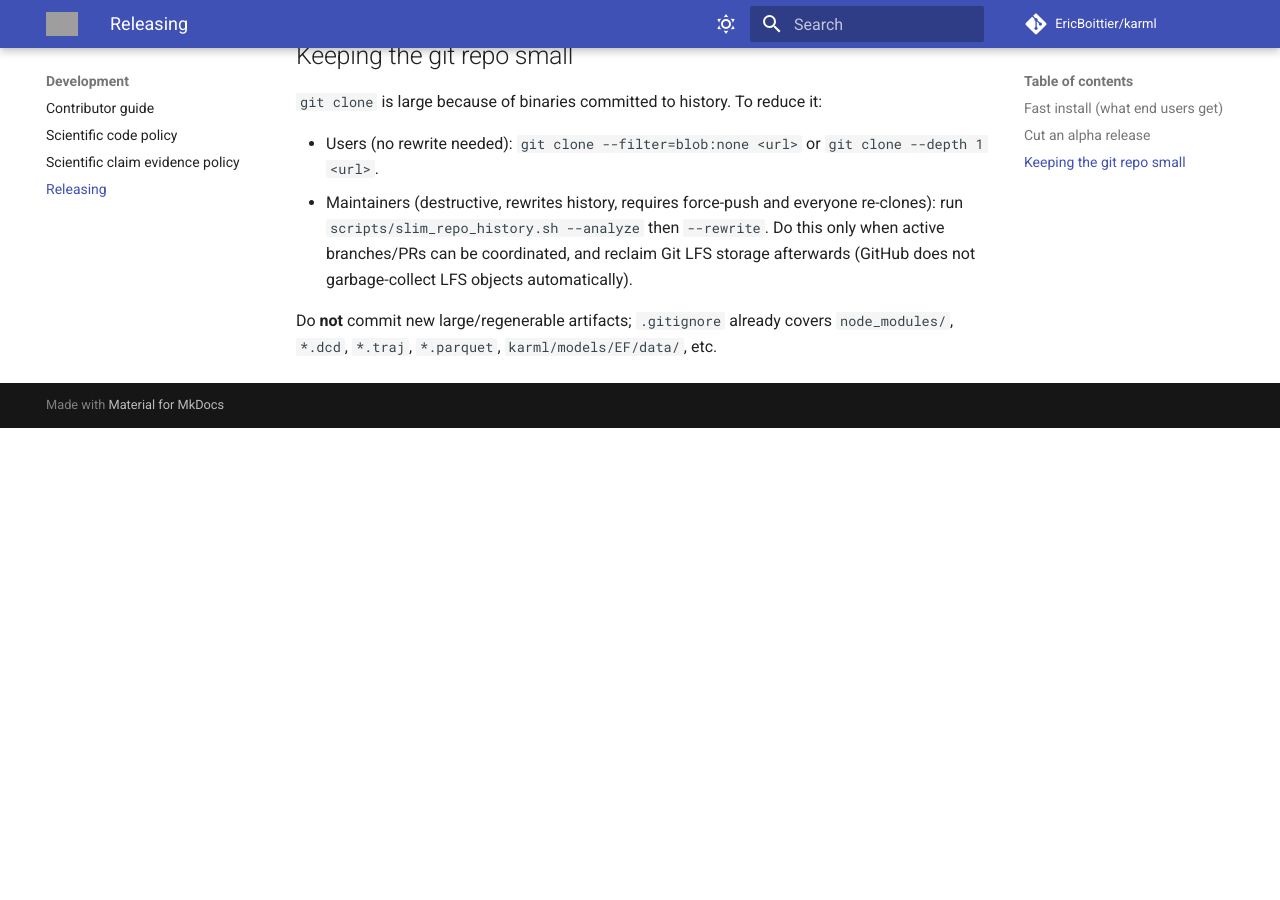
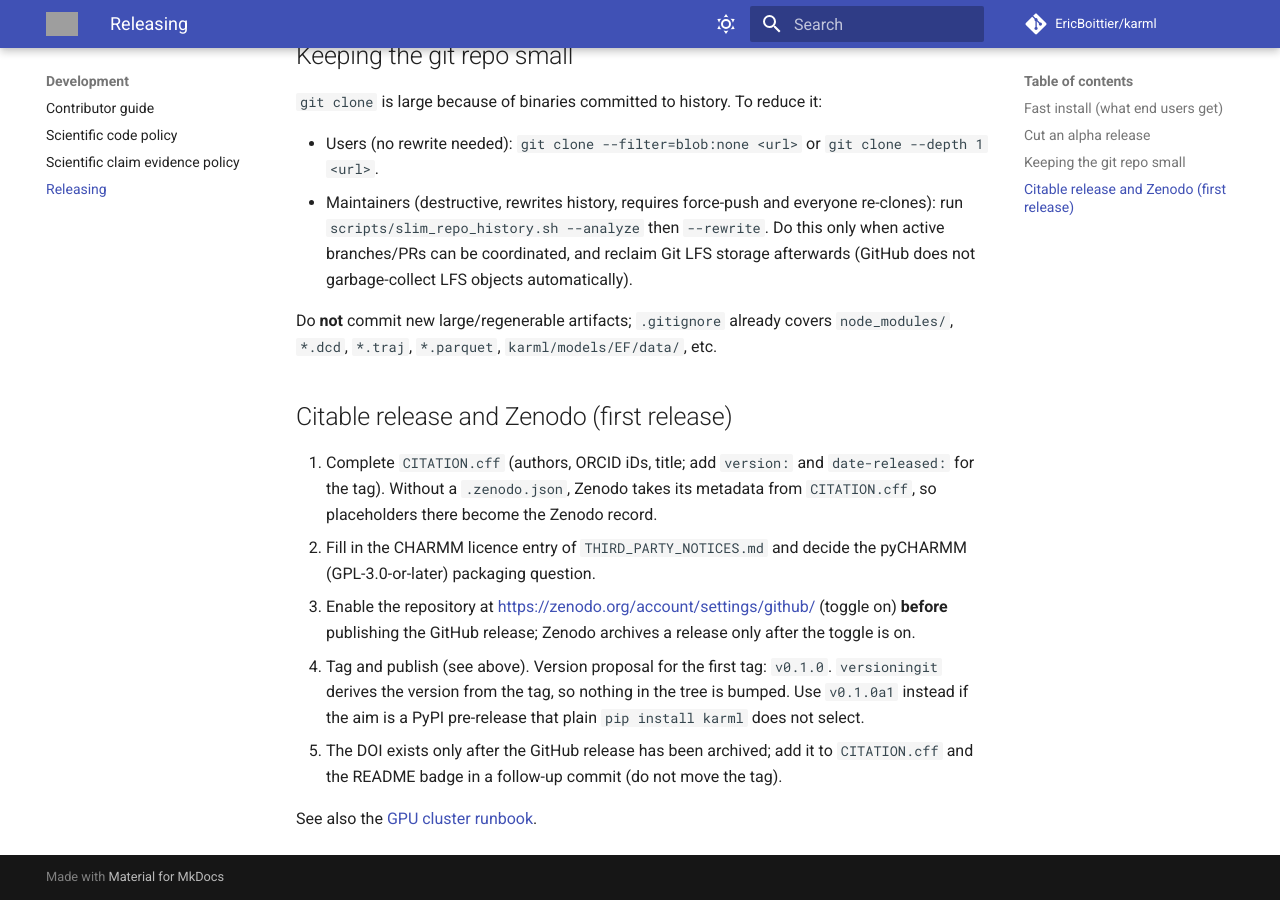
Before and after one commit to EricBoittier/karml, an MkDocs documentation site: the page built from docs/releasing.md, in a window 1280 px wide and 900 px high, scrolled down 1112 px. Built offline with MkDocs 1.6.1 and Material for MkDocs 9.7.7, drawn with Linux system fonts in a browser that asks for light colours; comment, search, counter and statistics services are not loaded; before the commit the page ends 1540 px from its top, so only the background shows below that; grey boxes are pictures that could not be loaded.

Commit message:
docs(releasing): Zenodo/CITATION steps and proposed first version
Co-Authored-By: Claude Sonnet 5.5 <noreply@anthropic.com>

```diff
--- a/docs/releasing.md
+++ b/docs/releasing.md
@@ -50,3 +50,18 @@ and [Getting started](getting-started.md).
 
 Do **not** commit new large/regenerable artifacts; `.gitignore` already covers
 `node_modules/`, `*.dcd`, `*.traj`, `*.parquet`, `karml/models/EF/data/`, etc.
+
+## Citable release and Zenodo (first release)
+
+1. Complete `CITATION.cff` (authors, ORCID iDs, title; add `version:` and `date-released:` for the tag). Without a
+   `.zenodo.json`, Zenodo takes its metadata from `CITATION.cff`, so placeholders there become the Zenodo record.
+2. Fill in the CHARMM licence entry of `THIRD_PARTY_NOTICES.md` and decide the pyCHARMM (GPL-3.0-or-later) packaging question.
+3. Enable the repository at <https://zenodo.org/account/settings/github/> (toggle on) **before** publishing the GitHub
+   release; Zenodo archives a release only after the toggle is on.
+4. Tag and publish (see above). Version proposal for the first tag: `v0.1.0`. `versioningit` derives the version from the
+   tag, so nothing in the tree is bumped. Use `v0.1.0a1` instead if the aim is a PyPI pre-release that plain
+   `pip install karml` does not select.
+5. The DOI exists only after the GitHub release has been archived; add it to `CITATION.cff` and the README badge in a
+   follow-up commit (do not move the tag).
+
+See also the [GPU cluster runbook](gpu-cluster-runbook.md).
```
